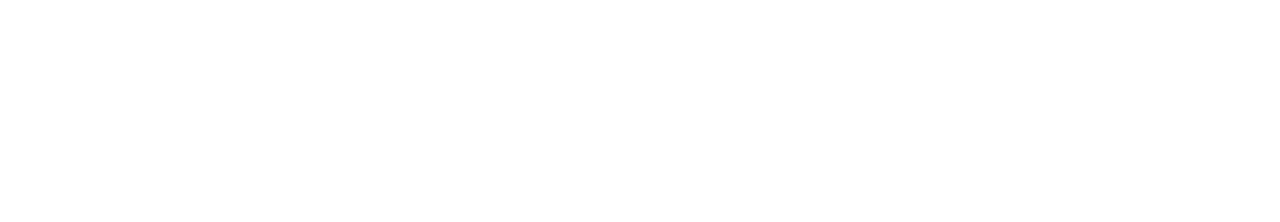
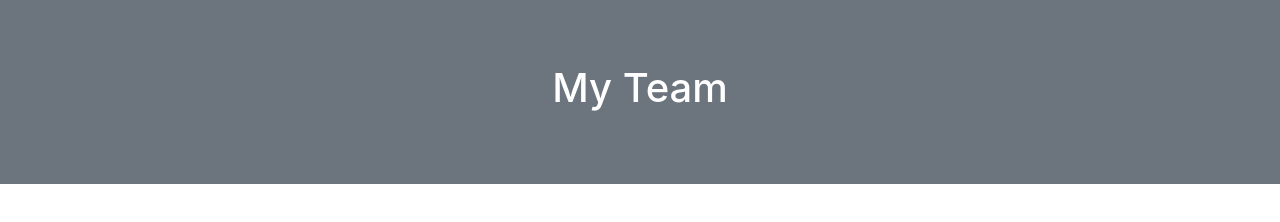
Before and after one commit to Arnasia/TeamFinder, a plain HTML site: page dist/index.html in a window 1280 px wide. Drawn offline with nearby package versions, Linux system fonts and the light colour scheme.

Commit message:
added header

```diff
--- a/dist/index.html
+++ b/dist/index.html
@@ -12,6 +12,33 @@
     <link rel="stylesheet" href="style.css">
 </head>
 <body>
+    <header class="row">
+            <div class="col-12 jumbotron mb-3 team-heading bg-secondary">
+                <h1 class="text-center text-white">My Team</h1>
+            </div>
+    </header>
+
+
+
+
+
+
+
+
+
+
+
+
+
+
+
+
+
+
+
+
+
+
 
 </body>
 <script src="https://code.jquery.com/jquery-3.5.1.slim.min.js" integrity="sha384-DfXdz2htPH0lsSSs5nCTpuj/zy4C+OGpamoFVy38MVBnE+IbbVYUew+OrCXaRkfj" crossorigin="anonymous"></script>
```
